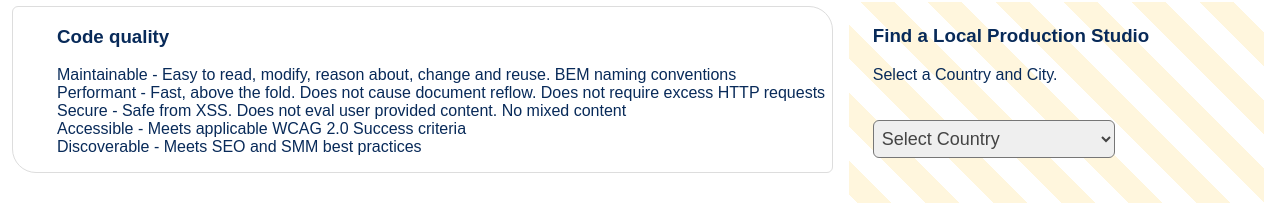
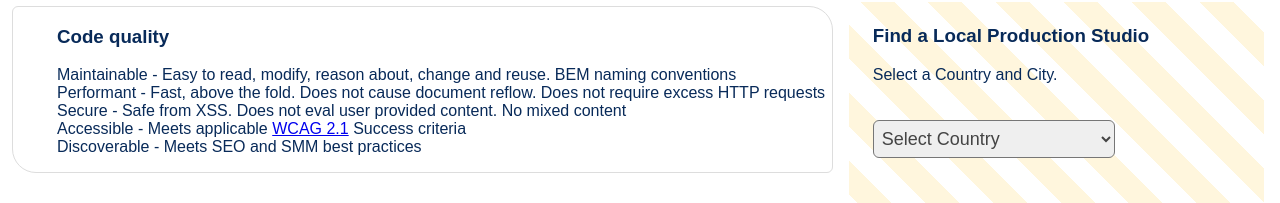
Before and after one commit to neodigm/wlt_global_production_studio, a website: page index.html in a window 1280 px wide. Both pictures are taken after a click on the link "About". Shown: the part 183-386 px from the top of the page. Drawn offline with Linux system fonts and the light colour scheme.

```diff
--- a/index.html
+++ b/index.html
@@ -376,7 +376,7 @@
 <li>Maintainable - Easy to read, modify, reason about, change and reuse. BEM naming conventions<li>
 <li>Performant - Fast, above the fold. Does not cause document reflow. Does not require excess HTTP requests<li>
 <li>Secure - Safe from XSS. Does not eval user provided content. No mixed content<li>
-<li>Accessible - Meets applicable WCAG 2.0 Success criteria<li>
+<li>Accessible - Meets applicable <a href="https://www.thescottkrause.com/emerging_tech/ecommerce-accessibility-a11y/">WCAG 2.1</a> Success criteria<li>
 <li>Discoverable - Meets SEO and SMM best practices<li>
 
                                 </ul>
```
